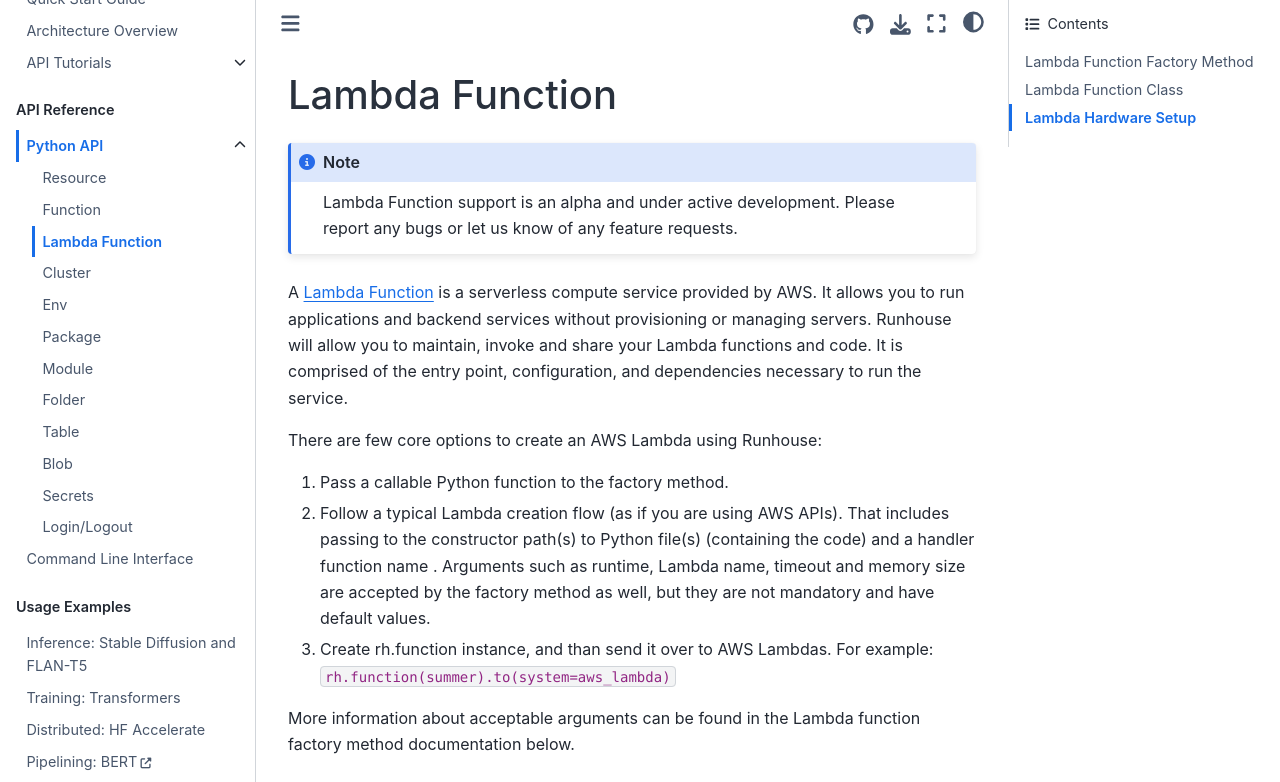
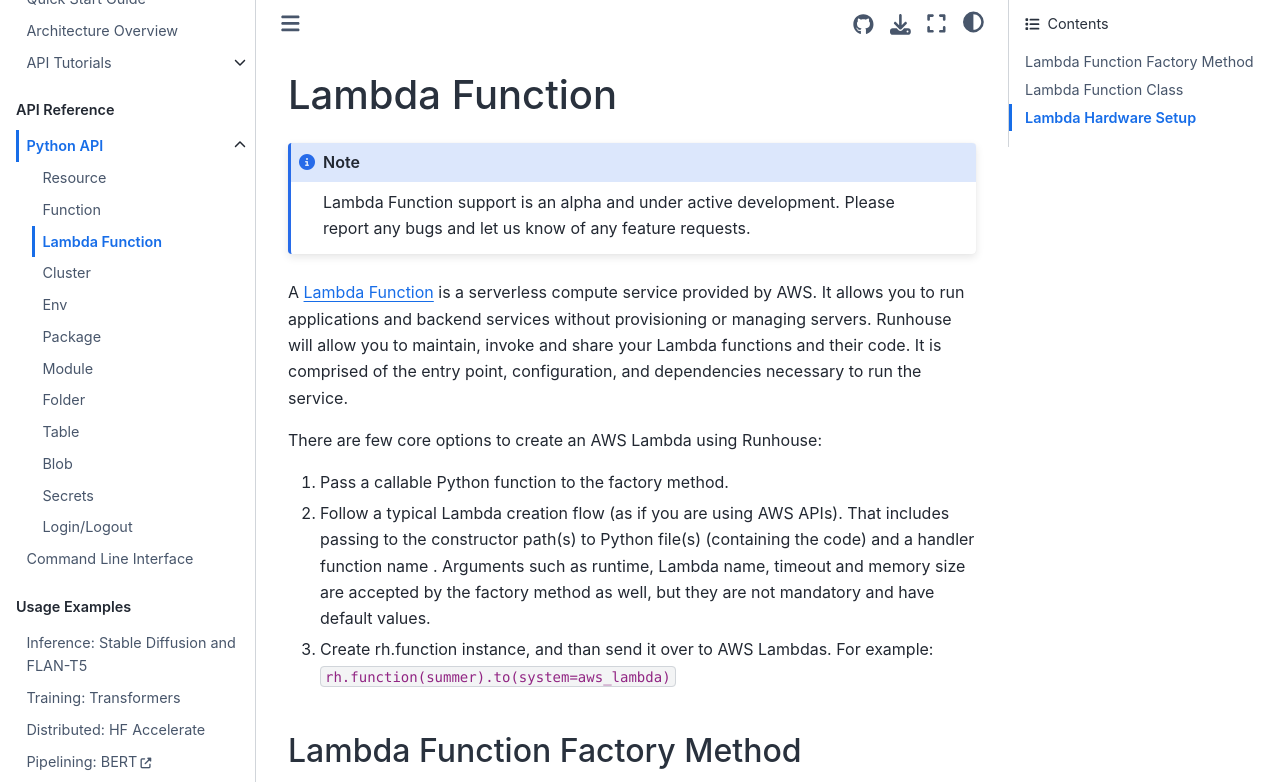
Before and after one commit to run-house/runhouse, a Sphinx documentation site: the page built from docs/api/python/lambda_function.rst, in a window 1280 px wide and 900 px high, cut to the strip 0-782 px from the top of the window. Built offline with Sphinx 7.4.7 and the Sphinx Book theme 1.1.4, drawn with Linux system fonts in a browser that asks for light colours; some of the changed text lies outside the part shown.

Commit message:
docs minor changes

```diff
--- a/docs/api/python/lambda_function.rst
+++ b/docs/api/python/lambda_function.rst
@@ -4,11 +4,11 @@
 .. note::
 
     Lambda Function support is an alpha and under active development.
-    Please report any bugs or let us know of any feature requests.
+    Please report any bugs and let us know of any feature requests.
 
 | A `Lambda Function <https://aws.amazon.com/lambda/>`_ is a serverless compute service provided by AWS. It allows  you
  to run applications and backend services without provisioning or managing servers. Runhouse will allow you to
- maintain, invoke and share your Lambda functions and code. It is comprised of the entry point, configuration, and
+ maintain, invoke and share your Lambda functions and their code. It is comprised of the entry point, configuration, and
  dependencies necessary to run the service.
 
 
@@ -19,11 +19,6 @@
    timeout and memory size are accepted by the factory method as well, but they are not mandatory and have default values.
 #. Create rh.function instance, and than send it over to AWS Lambdas. For example:
    :code:`rh.function(summer).to(system=aws_lambda)`
-
-
-
-More information about acceptable arguments can be found in the Lambda function factory method
-documentation below.
 
 
 
```
Also changed, not shown: other parts of docs/api/python/lambda_function.rst (+1 -1 lines), 1 other file.
